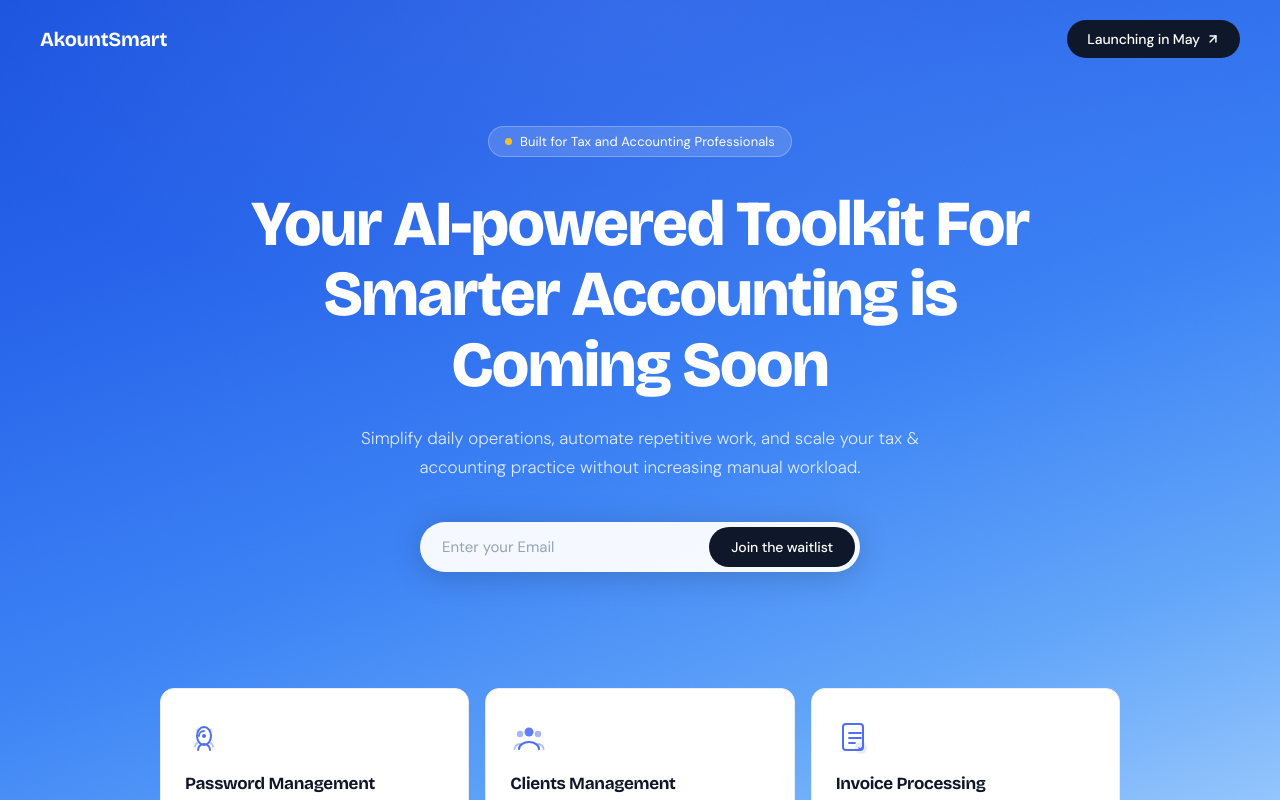
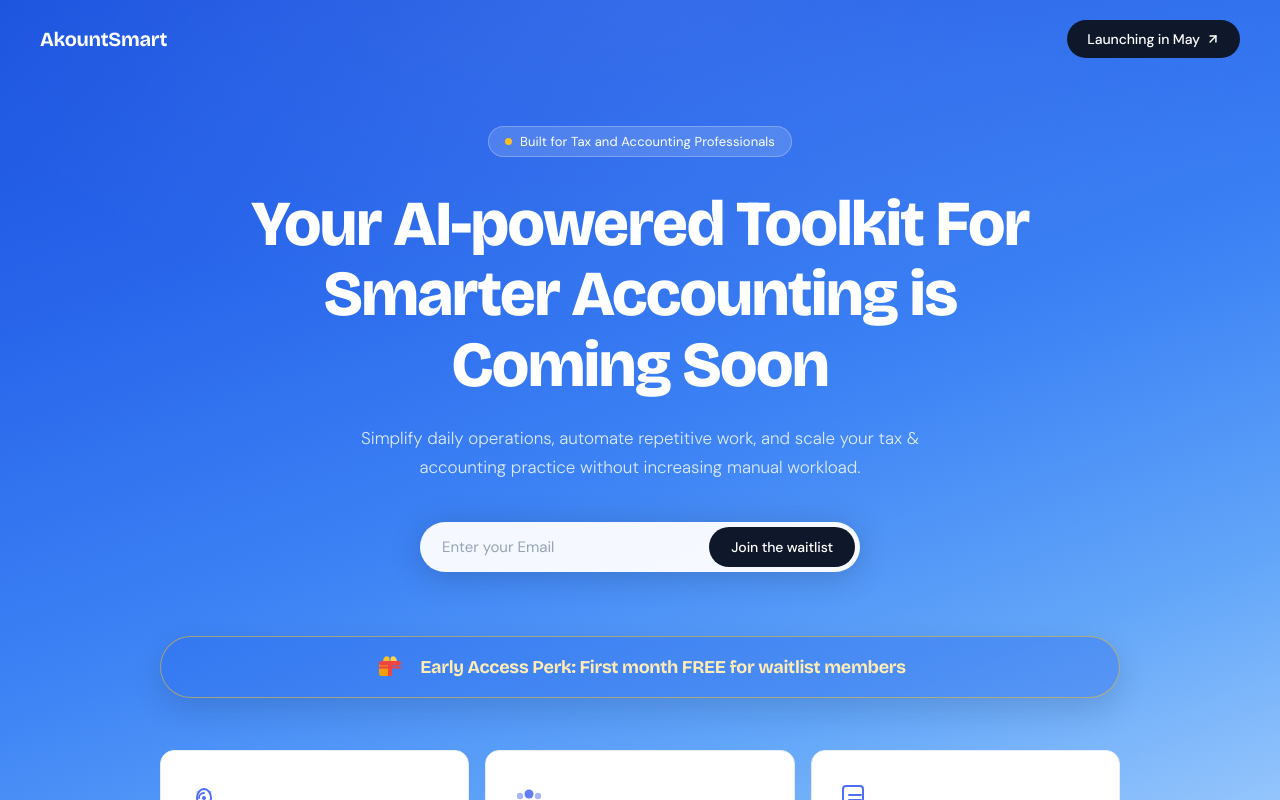
Before and after one commit to abhishekmamdapure/akount-smart-app, a React (Vite) app: page / in a window 1280 px wide. Built offline with nearby package versions, Linux system fonts and the light colour scheme.

Commit message:
Add early access banner and landing page unit test

```diff
--- a/package.json
+++ b/package.json
@@ -6,7 +6,8 @@
   "scripts": {
     "dev": "vite",
     "build": "vite build",
-    "preview": "vite preview"
+    "preview": "vite preview",
+    "test": "vitest run"
   },
   "dependencies": {
     "@vercel/analytics": "^2.0.1",
@@ -18,7 +19,8 @@
   "devDependencies": {
     "@vitejs/plugin-react": "^4.3.1",
     "concurrently": "^9.2.1",
-    "vite": "^5.4.2"
+    "vite": "^5.4.2",
+    "vitest": "^2.1.9"
   },
   "engines": {
     "node": "20.x"
--- a/src/components/LandingPage.jsx
+++ b/src/components/LandingPage.jsx
@@ -1,6 +1,13 @@
 import { useState } from 'react'
 import styles from './LandingPage.module.css'
 
+const EARLY_ACCESS_PERK_MESSAGE = 'Early Access Perk: First month FREE for waitlist members'
+
+/**
+ * Renders the AkountSmart landing page waitlist experience.
+ *
+ * @returns {JSX.Element} The landing page interface.
+ */
 export default function LandingPage() {
   const [email, setEmail] = useState('')
   const [status, setStatus] = useState('idle')
@@ -98,6 +105,22 @@ export default function LandingPage() {
           )}
         </form>
       </main>
+
+      <section className={styles.perkSection} aria-label="Waitlist member perk">
+        <div className={styles.perkBanner} role="note">
+          <span className={styles.perkIcon} aria-hidden="true">
+            <svg width="32" height="32" viewBox="0 0 32 32" fill="none" xmlns="http://www.w3.org/2000/svg">
+              <rect x="5" y="12" width="12" height="13" rx="2.5" fill="#F59E0B" />
+              <rect x="14" y="12" width="4" height="13" fill="#EF4444" />
+              <path d="M5 16.5h22" stroke="#EF4444" strokeWidth="2.2" />
+              <path d="M15.5 12V7.8c0-1.5-1.1-2.6-2.5-2.6-2 0-3.8 1.9-3.8 4.4 0 1.6 1.2 2.4 3.1 2.4h3.2Z" fill="#FBBF24" />
+              <path d="M16.5 12V7.8c0-1.5 1.1-2.6 2.5-2.6 2 0 3.8 1.9 3.8 4.4 0 1.6-1.2 2.4-3.1 2.4h-3.2Z" fill="#FCD34D" />
+              <rect x="5" y="10" width="22" height="4.5" rx="2.25" fill="#EF4444" />
+            </svg>
+          </span>
+          <p className={styles.perkText}>{EARLY_ACCESS_PERK_MESSAGE}</p>
+        </div>
+      </section>
 
       {/* Features Grid */}
       <section className={styles.featuresSection}>
--- a/src/components/LandingPage.module.css
+++ b/src/components/LandingPage.module.css
@@ -266,13 +266,57 @@
 }
 
 /* =====================
+   PERK BANNER
+   ===================== */
+.perkSection {
+  position: relative;
+  z-index: 10;
+  padding: 0 40px 28px;
+  opacity: 0;
+  animation: fadeUp 0.8s cubic-bezier(0.22, 1, 0.36, 1) 0.58s forwards;
+}
+
+.perkBanner {
+  width: 100%;
+  max-width: 960px;
+  margin: 0 auto;
+  display: flex;
+  align-items: center;
+  justify-content: center;
+  gap: 14px;
+  padding: 14px 28px;
+  border-radius: 999px;
+  border: 1.5px solid rgba(251, 191, 36, 0.55);
+  background: rgba(37, 99, 235, 0.34);
+  backdrop-filter: blur(10px);
+  box-shadow: 0 12px 30px rgba(15, 23, 42, 0.14);
+}
+
+.perkIcon {
+  display: inline-flex;
+  align-items: center;
+  justify-content: center;
+  flex-shrink: 0;
+}
+
+.perkText {
+  margin: 0;
+  color: #ffecb5;
+  font-family: 'Bricolage Grotesque', sans-serif;
+  font-size: clamp(16px, 2vw, 18px);
+  font-weight: 700;
+  line-height: 1.25;
+  letter-spacing: -0.3px;
+}
+
+/* =====================
    FEATURES SECTION
    ===================== */
 .featuresSection {
   position: relative;
   z-index: 10;
   background: transparent;
-  padding: 52px 40px 64px;
+  padding: 24px 40px 64px;
   opacity: 0;
   animation: scaleIn 0.9s cubic-bezier(0.22, 1, 0.36, 1) 0.65s forwards;
 }
@@ -409,8 +453,24 @@
     text-align: center;
   }
 
+  .perkSection {
+    padding: 0 16px 24px;
+  }
+
+  .perkBanner {
+    gap: 12px;
+    padding: 14px 18px;
+    border-radius: 28px;
+    justify-content: flex-start;
+  }
+
+  .perkText {
+    font-size: 15px;
+    text-align: left;
+  }
+
   .featuresSection {
-    padding: 36px 16px 48px;
+    padding: 24px 16px 48px;
   }
 
   .featuresGrid {
--- a/src/main.jsx
+++ b/src/main.jsx
@@ -1,10 +1,10 @@
 import { StrictMode } from 'react'
 import { createRoot } from 'react-dom/client'
-import { inject } from '@vercel/analytics'
+// import { inject } from '@vercel/analytics'
 import './index.css'
 import App from './App.jsx'
 
-inject()
+// inject()
 
 createRoot(document.getElementById('root')).render(
   <StrictMode>
```
Also changed, not shown: 1 other file (tests, documents, lock files or other folders).
